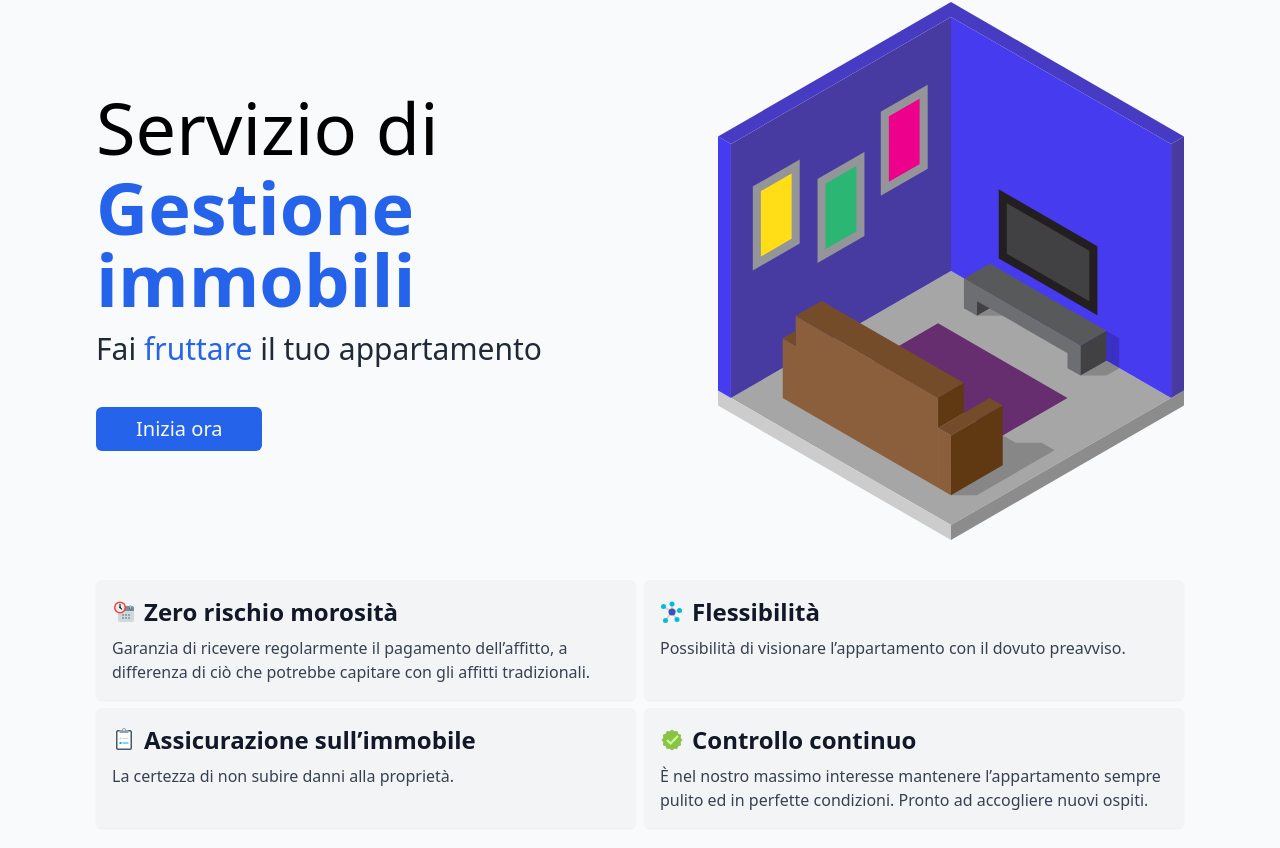
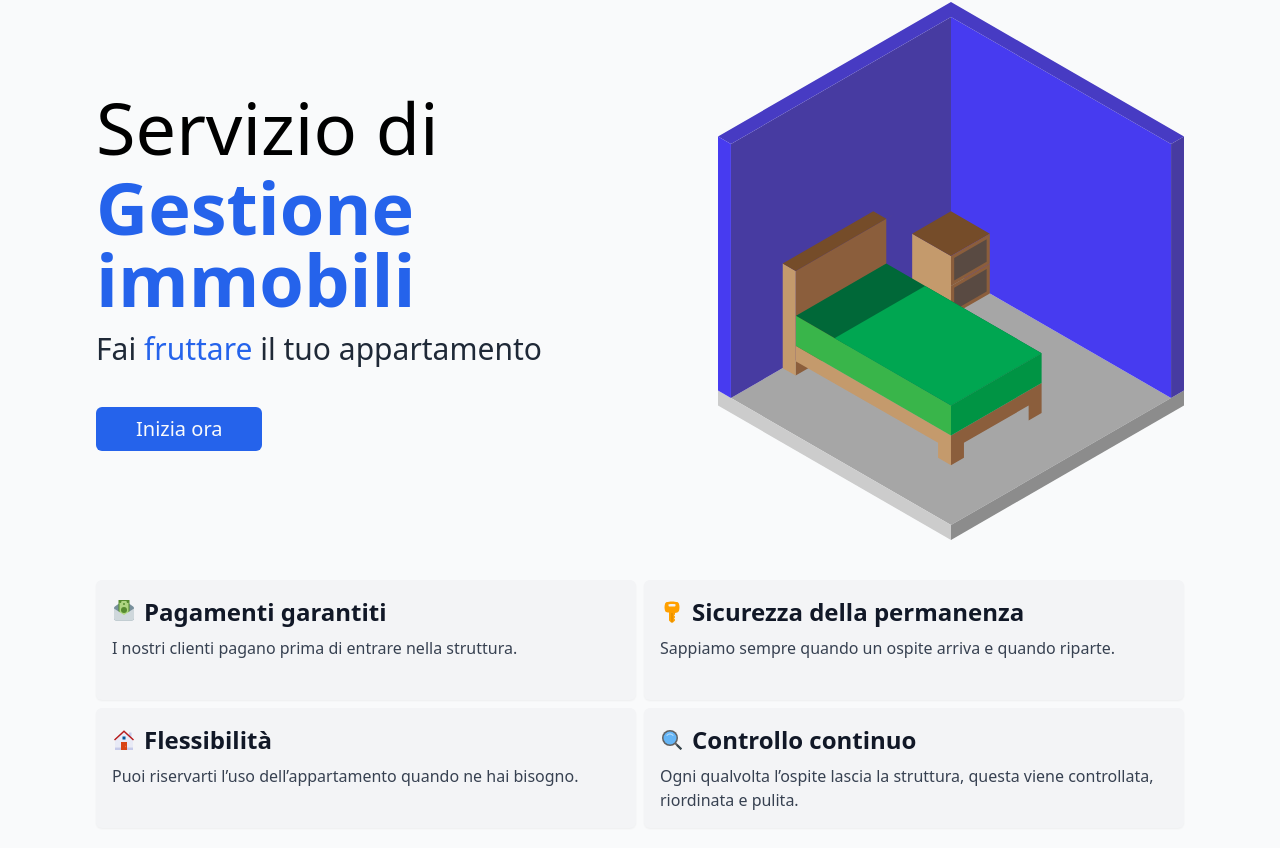
Before and after one commit to Geeeean/rentflow, a Next.js app: page / in a window 1280 px wide. Shown: the part 2733-3581 px from the top of the page. Built offline with nearby package versions, Linux system fonts and the light colour scheme.

Commit message:
addedd pm items in grid

```diff
--- a/app/page.tsx
+++ b/app/page.tsx
@@ -7,6 +7,7 @@ import Image from 'next/image';
 import logo from "@/public/logo.svg";
 import build from "@/public/build.png"
 import rtr from "@/public/rtr.svg"
+import pm from "@/public/p_management.svg"
 
 import Card from './components/Card';
 import CompanyFlex from './components/CompanyFlex';
@@ -14,7 +15,7 @@ import Grid2x2 from './components/Grid2x2';
 
 import { IoMdMenu } from "react-icons/io";
 import { IoClose } from "react-icons/io5";
-import { FcOvertime, FcMindMap, FcApproval, FcSurvey } from "react-icons/fc";
+import { FcOvertime, FcMindMap, FcApproval, FcSurvey, FcSearch, FcHome, FcKey, FcMoneyTransfer } from "react-icons/fc";
 
 
 import { motion } from "framer-motion"
@@ -77,24 +78,24 @@ const RTR_ITEMS = [
 
 const PROPERTY_MANAGEMENT_ITEMS = [
   {
-    icon: <FcOvertime />,
-    tag: "Zero rischio morosità",
-    desc: "Garanzia di ricevere regolarmente il pagamento dell’affitto, a differenza di ciò che potrebbe capitare con gli affitti tradizionali."
+    icon: <FcMoneyTransfer />,
+    tag: "Pagamenti garantiti",
+    desc: "I nostri clienti pagano prima di entrare nella struttura."
   },
   {
-    icon: <FcMindMap />,
-    tag: "Flessibilità",
-    desc: "Possibilità di visionare l’appartamento con il dovuto preavviso."
+    icon: <FcKey />,
+    tag: "Sicurezza della permanenza",
+    desc: "Sappiamo sempre quando un ospite arriva e quando riparte."
   },
   {
-    icon: <FcSurvey />,
-    tag: "Assicurazione sull’immobile",
-    desc: "La certezza di non subire danni alla proprietà."
+    icon: <FcHome />,
+    tag: "Flessibilità",
+    desc: "Puoi riservarti l’uso dell’appartamento quando ne hai bisogno."
   },
   {
-    icon: <FcApproval />,
+    icon: <FcSearch />,
     tag: "Controllo continuo",
-    desc: "È nel nostro massimo interesse mantenere l’appartamento sempre pulito ed in perfette condizioni. Pronto ad accogliere nuovi ospiti."
+    desc: "Ogni qualvolta l’ospite lascia la struttura, questa viene controllata, riordinata e pulita."
   },
 ]
 
@@ -249,7 +250,7 @@ export default function Home() {
       {
         [
           { tag: "Servizio", title: "Rent to Rent", descStart: "La soluzione", descTag: "più sicura", descEnd: "per i proprietari", image: rtr, gridContent: RTR_ITEMS },
-          { tag: "Servizio di", title: "Gestione immobili", descStart: "Fai", descTag: "fruttare", descEnd: "il tuo appartamento", image: rtr, gridContent: PROPERTY_MANAGEMENT_ITEMS }
+          { tag: "Servizio di", title: "Gestione immobili", descStart: "Fai", descTag: "fruttare", descEnd: "il tuo appartamento", image: pm, gridContent: PROPERTY_MANAGEMENT_ITEMS }
         ].map((item, index) => {
           return <div key={index} className="w-full min-h-screen bg-gray-50 flex gap-10 flex-col items-center justify-center p-10 md:px-24">
             <div className='flex justify-center md:justify-between w-full text-center md:text-left'>
```
Also changed, not shown: public/p_management.svg (added).
